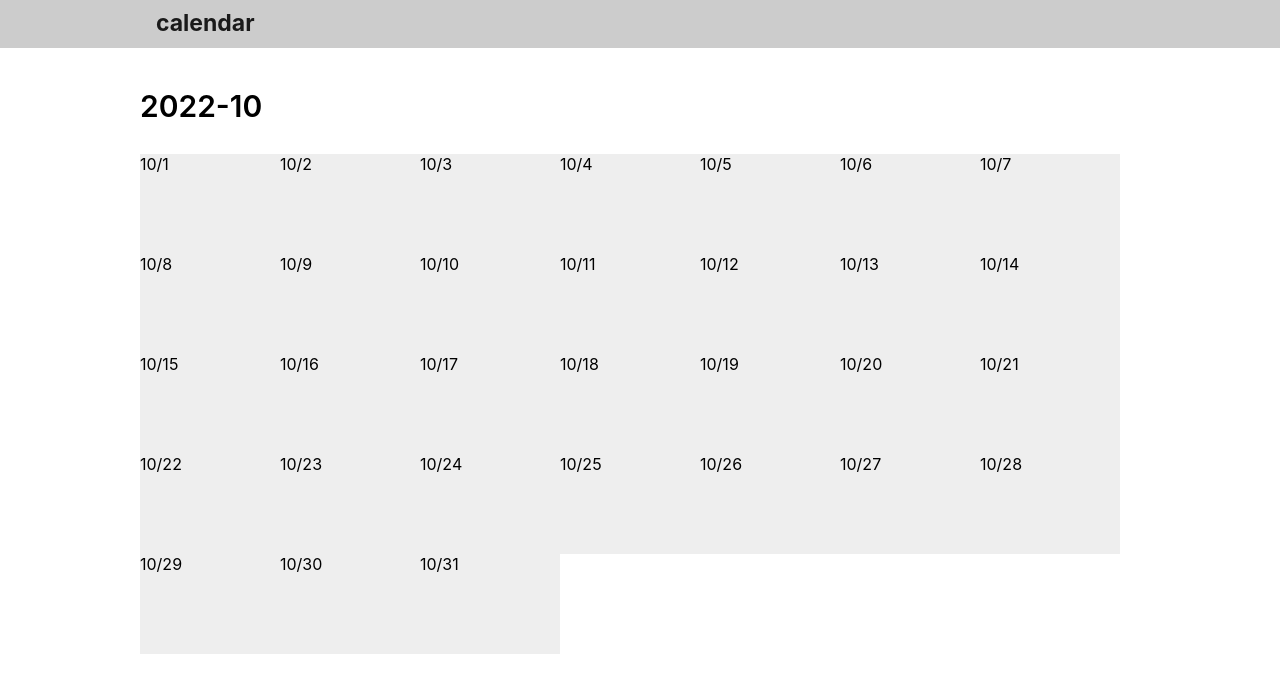
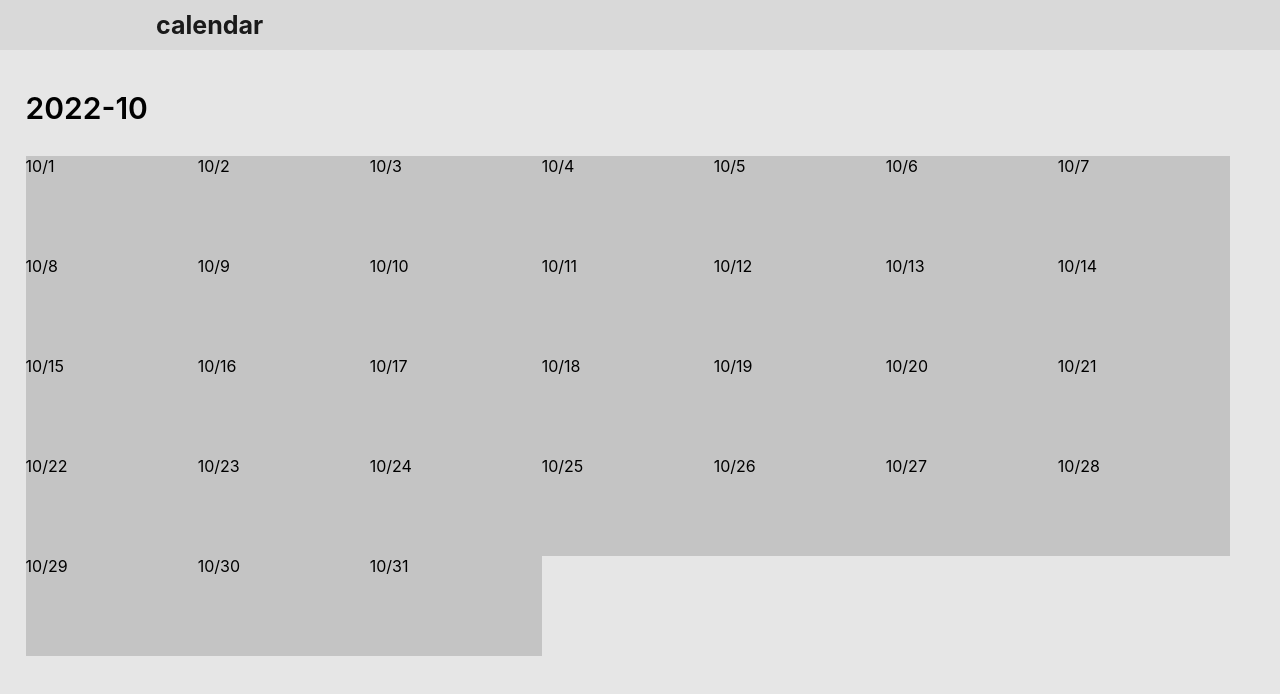
Before and after one commit to enuesaa/nextjs-calendar-app, a Next.js app: page / in a window 1280 px wide. Shown: the top 694 px of the page. Built offline with nearby package versions, Linux system fonts and the light colour scheme.

Commit message:
refactor: use theme

```diff
--- a/src/components/calendar/Date.tsx
+++ b/src/components/calendar/Date.tsx
@@ -1,23 +1,24 @@
-import { css } from "@emotion/react"
-
-const style = {
-  date: css({
-    display: 'inline-block',
-    width: '14%',
-    height: '100px',
-    maegin: '0 auto',
-    background: '#eeeeee',
-    '&:hover': {
-      background: 'rgba(0, 0, 0, 0.2)',
-    }
-  })
-}
+import { css, useTheme } from '@emotion/react'
 
 type Props = {
   month: number;
   day: number;
 }
 export const Date = ({ month, day }: Props) => {
+  const theme = useTheme()
+
+  const style = {
+    date: css({
+      display: 'inline-block',
+      width: '14%',
+      height: '100px',
+      margin: '0 auto',
+      background: theme.color.sub,
+      '&:hover': {
+        background: theme.color.subHover,
+      }
+    })
+  }
 
   return (
     <div css={style.date}>
--- a/src/components/calendar/Month.tsx
+++ b/src/components/calendar/Month.tsx
@@ -1,14 +1,6 @@
 import dayjs from 'dayjs'
-import { css } from '@emotion/react'
+import { css, useTheme } from '@emotion/react'
 import { Date } from '@/components/calendar/Date'
-
-const style = {
-  h3: css({
-    width: '100%',
-    fontSize: '30px',
-    fontWeight: '600',
-  }),
-}
 
 type CalendarDate = {
   month: number;
@@ -19,6 +11,15 @@ type Props = {
   month: string;
 }
 export const Month = ({ month }: Props) => {
+  const theme = useTheme()
+  const style = {
+    h3: css({
+      width: '100%',
+      fontSize: theme.fontSize.x2large,
+      fontWeight: '600',
+    }),
+  }
+
   /** @todo refactor */
   const daysInMonth = dayjs(`${month}-01`).daysInMonth()
   const dates: CalendarDate[] = []
--- a/src/components/common/Header.tsx
+++ b/src/components/common/Header.tsx
@@ -1,34 +1,36 @@
 import Link from 'next/link'
-import { css } from '@emotion/react'
+import { css, useTheme } from '@emotion/react'
+
+export const Header = () => {
+  const theme = useTheme()
 
   const style = {
     header: css({
       width: '100vw',
-    background: '#cccccc',
+      color: theme.color.contrast,
+      background: theme.color.sub,
     }),
     headerInner: css({
       margin: '0 auto',
       width: '96%',
       maxWidth: '1000px',
-    color: '#1a1a1a',
     }),
     topLink: css({
       display: 'inline-block',
-    fontSize: '16px',
+      fontSize: theme.fontSize.normal,
       cursor: 'pointer',
     }),
     h1: css({
-    fontSize: '23px',
+      fontSize: theme.fontSize.xlarge,
       margin: '0',
       lineHeight: '1.2',
       padding: '10px 16px',
       '&:hover': {
-      background: 'rgba(0, 0, 0, 0.2)',
+        background: theme.color.subHover,
       },
     }),
   }
 
-export const Header = () => {
   return (
     <header css={style.header}>
       <div css={style.headerInner}>
--- a/src/components/common/Main.tsx
+++ b/src/components/common/Main.tsx
@@ -1,23 +1,31 @@
 import { ReactNode } from 'react'
-import { css } from '@emotion/react'
-
-const style = {
-  section: css({
-    width: '96%', // todo fix
-    maxWidth: '1000px',
-    margin: '0 auto',
-    minHeight: '100vh',
-    padding: '10px 0',
-  })
-}
+import { css, useTheme } from '@emotion/react'
 
 type Props = {
   children: ReactNode
 }
 export function Main({ children }: Props) {
+  const theme = useTheme()
+
+  const style = {
+    section: css({
+      width: '100vw',
+      margin: '0 auto',
+      minHeight: '100vh',
+      padding: '10px 0',
+      background: theme.color.main,
+    }),
+    sectionInner: css({
+      width: '96%',
+      margin: '0 auto',
+    })
+  }
+
   return (
-    <>
-      <section css={style.section}>{children}</section>
-    </>
+    <section css={style.section}>
+      <div css={style.sectionInner}>
+        {children}
+      </div>
+    </section>
   )
 }
```
Lines whose indentation alone changed are shown as unchanged.
